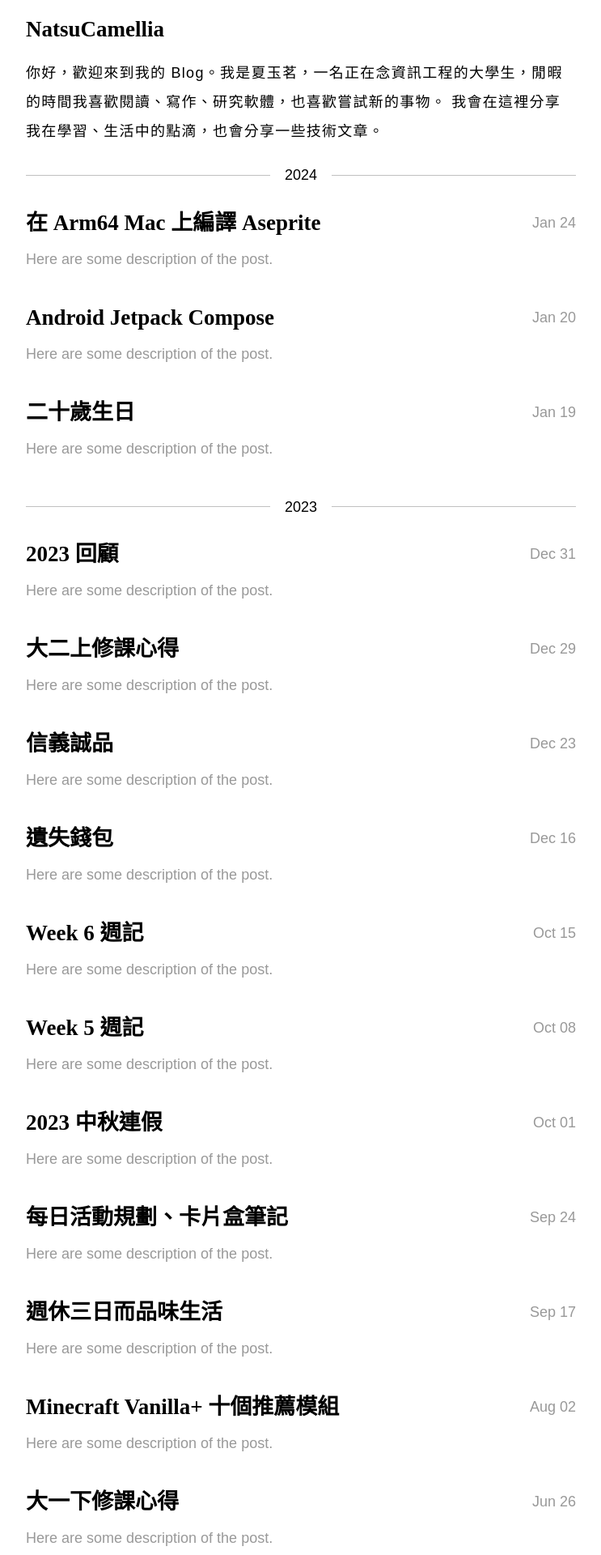
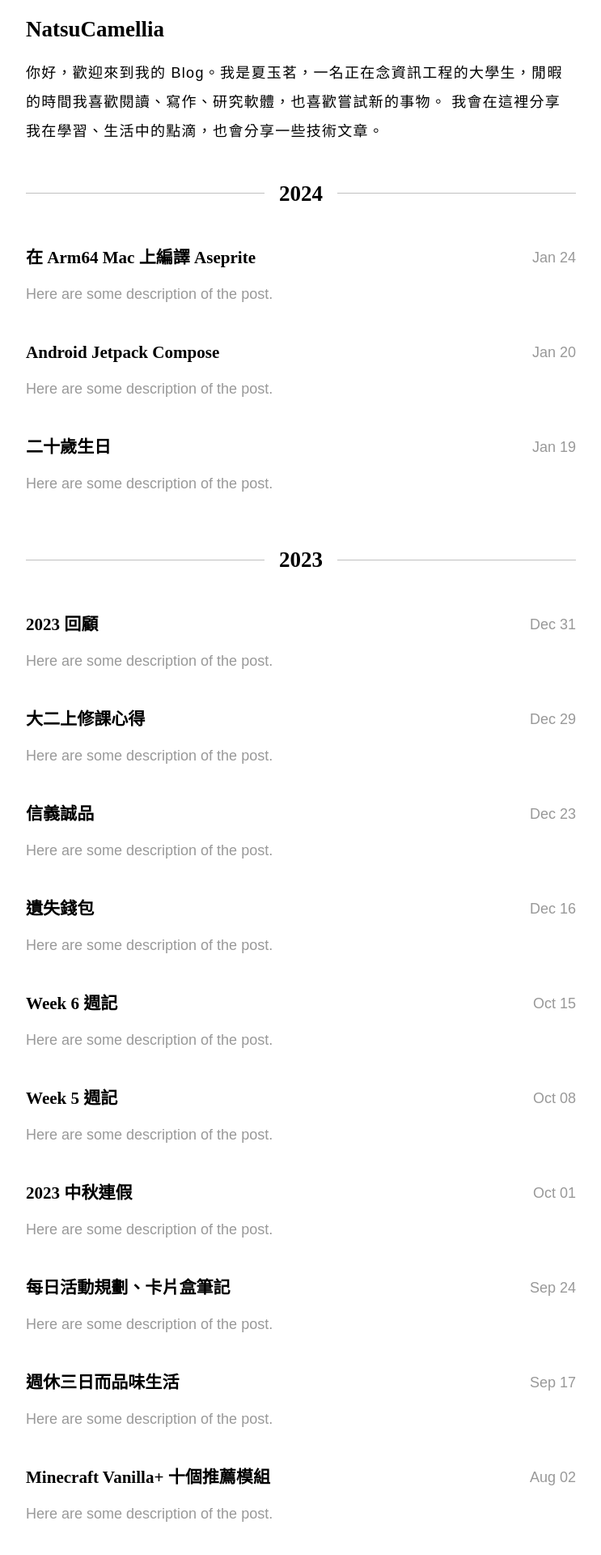
Before and after one commit to NatsuCamellia/NatsuCamellia.github.io, a Jekyll site: the page built from index.html, in a window 1280 px wide. Shown: the top 1920 px of the page at 81% size, without its empty margins (268-1011 px from the left). Built offline with Jekyll 4.4.1, drawn with Linux system fonts in a browser that asks for light colours.

Commit message:
Change heading type in post container

```diff
--- a/_layouts/home.html
+++ b/_layouts/home.html
@@ -15,13 +15,17 @@ layout: default
   {% capture year %}{{ post.date | date: '%Y' }}{% endcapture %}
   {% capture next_year %}{{ post.next.date | date: '%Y' }}{% endcapture %}
   {% if year != next_year %}
-    <div class="text-divider">{{ post.date | date: '%Y' }}</div>
+    <div class="text-divider"><h2>{{ post.date | date: '%Y' }}</h2></div>
   {% endif %}
   <div class="posts-container">
     <a href="{{ site.github.url }}{{ post.url }}" class="post-link">
       <aside class="date">{{ post.date | date: "%b %d" }}</aside>
-      <h2>{{ post.title }}</h2>
-      Here are some description of the post.
+      <h3>{{ post.title }}</h3>
+      {% if post.description %}
+        {{ post.description }}
+      {% else %}
+        Here are some description of the post.
+      {% endif %}
     </a>
   </div>
 {% endfor %}
--- a/_sass/_home.scss
+++ b/_sass/_home.scss
@@ -38,7 +38,7 @@
   color: $light-gray-color;
 }
 
-.post-link h2 {
+.post-link h3 {
   color: $text-color;
   margin-bottom: 0.5rem;
 }
```
